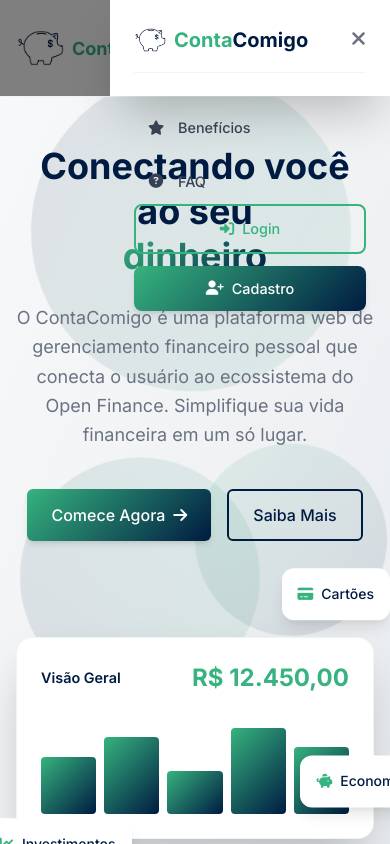
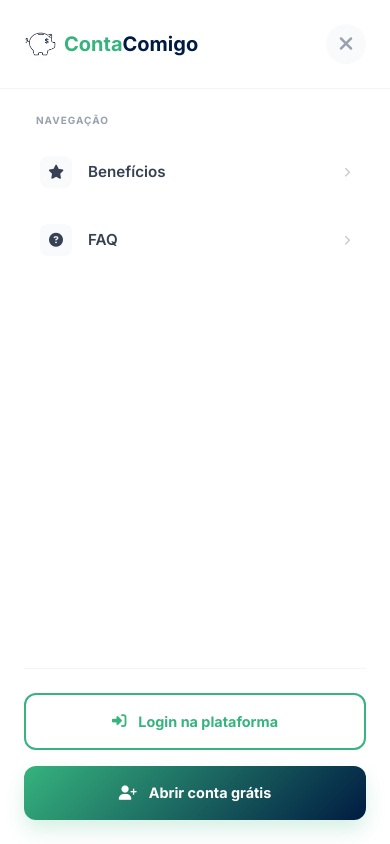
Before and after one commit to ContaComigo-Project/conta-comigo, a React (Vite) app: page / in a window 390 px wide. Both pictures are taken after a click on the button "Menu". Shown: the top 844 px of the page. Built offline with nearby package versions, Linux system fonts and the light colour scheme.

Commit message:
feat: implement landing page layout with responsive header and back-to-top button

```diff
--- /dev/null
+++ b/src/pages/Landing/components/BackToTop.tsx
@@ -0,0 +1,37 @@
+import { useState, useEffect } from 'react';
+
+export default function BackToTop() {
+  const [isVisible, setIsVisible] = useState(false);
+
+  useEffect(() => {
+    const toggleVisibility = () => {
+      if (window.scrollY > 300) {
+        setIsVisible(true);
+      } else {
+        setIsVisible(false);
+      }
+    };
+
+    window.addEventListener('scroll', toggleVisibility);
+    return () => window.removeEventListener('scroll', toggleVisibility);
+  }, []);
+
+  const scrollToTop = () => {
+    window.scrollTo({
+      top: 0,
+      behavior: 'smooth',
+    });
+  };
+
+  return (
+    <button
+      className={`fixed bottom-8 right-8 z-[100] w-12 h-12 flex items-center justify-center bg-gradient-primary text-white rounded-full shadow-lg transition-all duration-300 hover:scale-110 hover:shadow-xl focus:outline-none ${
+        isVisible ? 'opacity-100 translate-y-0' : 'opacity-0 translate-y-10 pointer-events-none'
+      }`}
+      onClick={scrollToTop}
+      aria-label="Voltar ao topo"
+    >
+      <i className="fas fa-chevron-up text-lg"></i>
+    </button>
+  );
+}
--- a/src/pages/Landing/components/Header.tsx
+++ b/src/pages/Landing/components/Header.tsx
@@ -1,20 +1,28 @@
-import { useState } from 'react';
+import { useState, useEffect } from 'react';
 import { Link } from 'react-router-dom';
 
 export default function Header() {
   const [isMobileMenuOpen, setIsMobileMenuOpen] = useState(false);
 
+  useEffect(() => {
+    if (isMobileMenuOpen) {
+      document.body.style.overflow = 'hidden';
+    } else {
+      document.body.style.overflow = 'unset';
+    }
+  }, [isMobileMenuOpen]);
+
   return (
     <header className="fixed top-0 left-0 right-0 bg-white/95 backdrop-blur-[10px] border-b border-[#36b37e]/10 z-50 transition-all duration-150">
-      <nav className="py-6 py-4 px-4 w-full max-w-[1200px] mx-auto">
+      <nav className="py-4 px-4 w-full max-w-[1200px] mx-auto">
         <div className="flex items-center justify-between">
-          <div className="flex items-center gap-2 font-bold text-[1.125rem]">
+          <Link to="/" className="flex items-center gap-2 font-bold text-[1.125rem]">
             <img src="/assets/logos/logo.png" alt="ContaComigo Logo" className="w-12 h-12 object-contain" />
             <span>
               <span className="text-[#36b37e]">Conta</span>
               <span className="text-[#001b42]">Comigo</span>
             </span>
-          </div>
+          </Link>
 
           <div className="hidden md:flex gap-7">
             <a href="#beneficios" className="font-medium text-gray-700 transition duration-150 relative group hover:text-[#36b37e]">
@@ -33,7 +41,7 @@
           </div>
 
           <button
-            className="md:hidden flex flex-col justify-between w-8 h-6 bg-transparent border-none cursor-pointer relative z-[1050]"
+            className={`md:hidden flex flex-col justify-between w-8 h-6 bg-transparent border-none cursor-pointer relative z-[1051] transition-opacity duration-300 ${isMobileMenuOpen ? 'opacity-0 pointer-events-none' : 'opacity-100'}`}
             aria-label="Menu"
             onClick={() => setIsMobileMenuOpen(!isMobileMenuOpen)}
           >
@@ -45,16 +53,14 @@
       </nav>
 
       {/* Mobile Sidebar Overlay */}
-      {isMobileMenuOpen && (
       <div
-          className="fixed inset-0 bg-black/50 z-[1040] md:hidden transition-opacity"
+        className={`fixed inset-0 bg-black/50 z-[1040] md:hidden transition-all duration-300 ${isMobileMenuOpen ? 'opacity-100' : 'opacity-0 pointer-events-none'}`}
         onClick={() => setIsMobileMenuOpen(false)}
       ></div>
-      )}
 
       {/* Mobile Sidebar */}
-      <div className={`fixed top-0 right-0 h-full w-[280px] bg-white shadow-2xl z-[1050] p-6 transition-transform duration-300 md:hidden flex flex-col ${isMobileMenuOpen ? 'translate-x-0' : 'translate-x-full'}`}>
-        <div className="flex items-center justify-between mb-8 pb-4 border-b border-gray-100">
+      <aside className={`fixed top-0 right-0 h-[100dvh] w-full sm:w-[320px] bg-white shadow-[-10px_0_30px_rgba(0,0,0,0.1)] z-[1050] p-0 transition-transform duration-500 ease-[cubic-bezier(0.4,0,0.2,1)] md:hidden flex flex-col ${isMobileMenuOpen ? 'translate-x-0' : 'translate-x-full'}`}>
+        <div className="flex items-center justify-between p-6 border-b border-gray-100 bg-white">
           <div className="flex items-center gap-2 font-bold text-xl">
             <img src="/assets/logos/logo.png" alt="ContaComigo Logo" className="w-8 h-8 object-contain" />
             <span>
@@ -62,31 +68,47 @@
               <span className="text-[#001b42]">Comigo</span>
             </span>
           </div>
-          <button className="text-gray-500 hover:text-red-500 transition-colors" onClick={() => setIsMobileMenuOpen(false)}>
+          <button
+            className="w-10 h-10 flex items-center justify-center rounded-full bg-gray-50 text-gray-400 hover:text-red-500 hover:bg-red-50 transition-all duration-200"
+            onClick={() => setIsMobileMenuOpen(false)}
+          >
             <i className="fas fa-times text-xl"></i>
           </button>
         </div>
 
-        <nav className="flex flex-col gap-2 flex-grow">
-          <a href="#beneficios" className="flex items-center gap-3 p-3 rounded-lg text-gray-700 hover:bg-gray-50 hover:text-[#36b37e] transition-colors" onClick={() => setIsMobileMenuOpen(false)}>
-            <i className="fas fa-star w-5 text-center"></i>
-            <span className="font-medium">Benefícios</span>
+        <div className="flex flex-col p-6 flex-grow overflow-y-auto">
+          <nav className="flex flex-col gap-1 mb-8">
+            <span className="text-[10px] font-bold text-gray-400 uppercase tracking-widest ml-3 mb-2">Navegação</span>
+            <a href="#beneficios" className="flex items-center justify-between p-4 rounded-xl text-gray-700 hover:bg-[#36b37e]/5 hover:text-[#36b37e] transition-all group" onClick={() => setIsMobileMenuOpen(false)}>
+              <div className="flex items-center gap-4">
+                <div className="w-8 h-8 rounded-lg bg-gray-50 flex items-center justify-center group-hover:bg-[#36b37e]/10">
+                  <i className="fas fa-star text-sm"></i>
+                </div>
+                <span className="font-semibold text-[0.95rem]">Benefícios</span>
+              </div>
+              <i className="fas fa-chevron-right text-[10px] opacity-30 group-hover:opacity-100"></i>
             </a>
-          <a href="#faq" className="flex items-center gap-3 p-3 rounded-lg text-gray-700 hover:bg-gray-50 hover:text-[#36b37e] transition-colors" onClick={() => setIsMobileMenuOpen(false)}>
-            <i className="fas fa-question-circle w-5 text-center"></i>
-            <span className="font-medium">FAQ</span>
+            <a href="#faq" className="flex items-center justify-between p-4 rounded-xl text-gray-700 hover:bg-[#36b37e]/5 hover:text-[#36b37e] transition-all group" onClick={() => setIsMobileMenuOpen(false)}>
+              <div className="flex items-center gap-4">
+                <div className="w-8 h-8 rounded-lg bg-gray-50 flex items-center justify-center group-hover:bg-[#36b37e]/10">
+                  <i className="fas fa-question-circle text-sm"></i>
+                </div>
+                <span className="font-semibold text-[0.95rem]">FAQ</span>
+              </div>
+              <i className="fas fa-chevron-right text-[10px] opacity-30 group-hover:opacity-100"></i>
             </a>
           </nav>
 
-        <div className="flex flex-col gap-3 mt-auto">
-          <Link to="/login" className="w-full py-3 border-2 border-[#36b37e] text-[#36b37e] rounded-lg font-medium text-center hover:bg-[#36b37e] hover:text-white transition-colors flex items-center justify-center gap-2">
-            <i className="fas fa-sign-in-alt"></i> Login
+          <div className="mt-auto pt-6 border-t border-gray-100 flex flex-col gap-4">
+            <Link to="/login" className="w-full py-4 border-2 border-[#36b37e] text-[#36b37e] rounded-xl font-bold text-center hover:bg-[#36b37e] hover:text-white transition-all flex items-center justify-center gap-3 active:scale-95" onClick={() => setIsMobileMenuOpen(false)}>
+              <i className="fas fa-sign-in-alt"></i> Login na plataforma
             </Link>
-          <Link to="/register" className="w-full py-3 bg-gradient-primary text-white rounded-lg font-medium text-center shadow-md hover:-translate-y-1 hover:shadow-lg transition-all flex items-center justify-center gap-2">
-            <i className="fas fa-user-plus"></i> Cadastro
+            <Link to="/register" className="w-full py-4 bg-gradient-primary text-white rounded-xl font-bold text-center shadow-[0_10px_20px_rgba(54,179,126,0.2)] hover:-translate-y-1 hover:shadow-[0_15px_25px_rgba(54,179,126,0.3)] transition-all flex items-center justify-center gap-3 active:scale-95" onClick={() => setIsMobileMenuOpen(false)}>
+              <i className="fas fa-user-plus"></i> Abrir conta grátis
             </Link>
           </div>
         </div>
+      </aside>
     </header>
   );
 }
--- a/src/pages/Landing/index.tsx
+++ b/src/pages/Landing/index.tsx
@@ -5,6 +5,7 @@
 import FAQ from './components/FAQ';
 import CTA from './components/CTA';
 import Footer from './components/Footer';
+import BackToTop from './components/BackToTop';
 
 export default function Landing() {
   return (
@@ -18,6 +19,7 @@
         <CTA />
       </main>
       <Footer />
+      <BackToTop />
     </>
   );
 }
```
Lines whose indentation alone changed are shown as unchanged.
